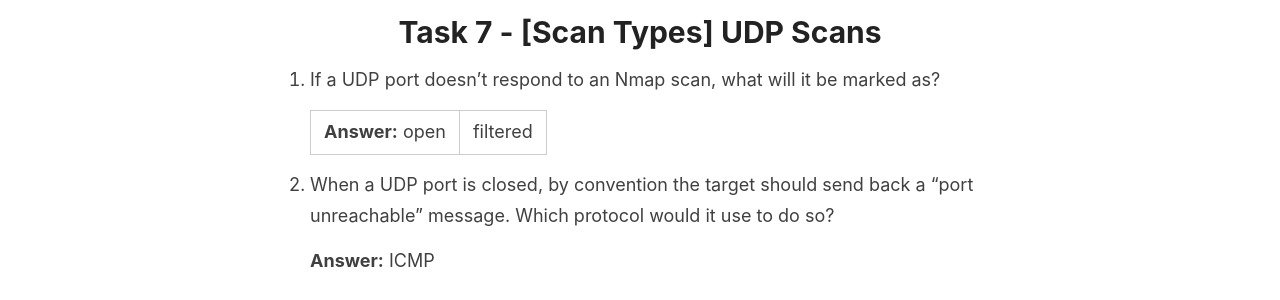
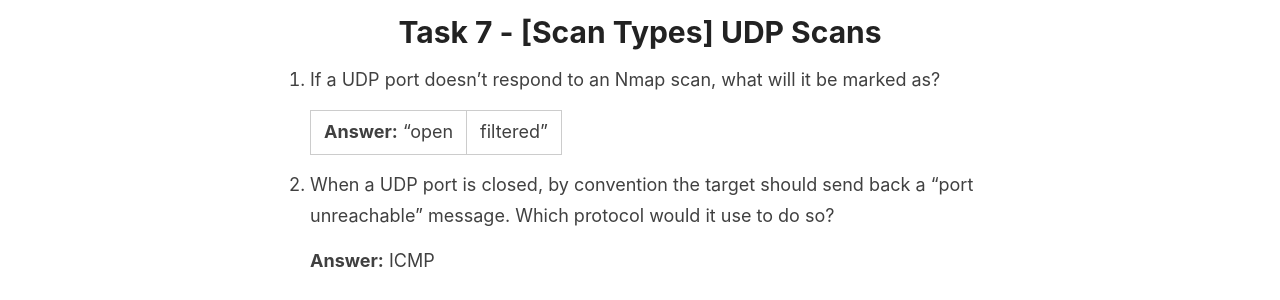
Before and after one commit to doretox/doretox.github.io, a Jekyll site: the page built from _posts/2021-04-19-nmap-walkthrought.md, in a window 1280 px wide and 900 px high, scrolled down 3361 px. Shown: the part 139-439 px from the top of the window. Built offline with Jekyll 4.4.1, drawn with Linux system fonts in a browser that asks for light colours.

```diff
--- a/_posts/2021-04-19-nmap-walkthrought.md
+++ b/_posts/2021-04-19-nmap-walkthrought.md
@@ -128,7 +128,7 @@ No answer needed.
 
 1. If a UDP port doesn't respond to an Nmap scan, what will it be marked as?
 
-    **Answer:** open| filtered
+    **Answer:** "open|filtered"
 
 2. When a UDP port is closed, by convention the target should send back a "port unreachable" message.
     Which protocol would it use to do so?
```
